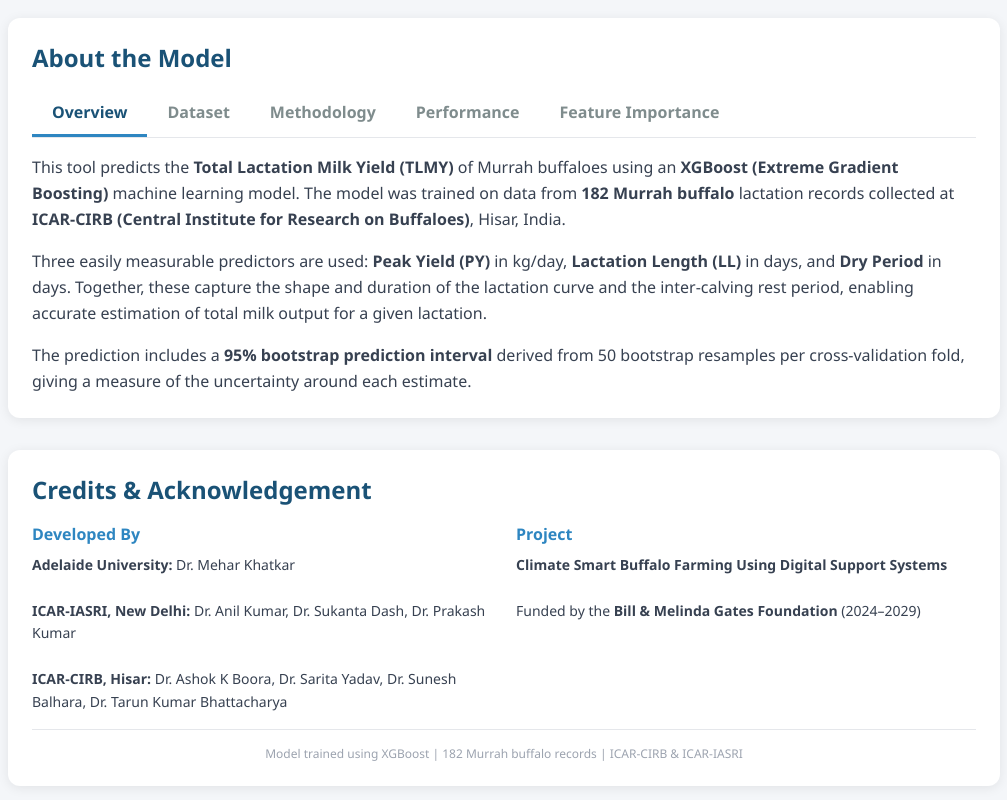
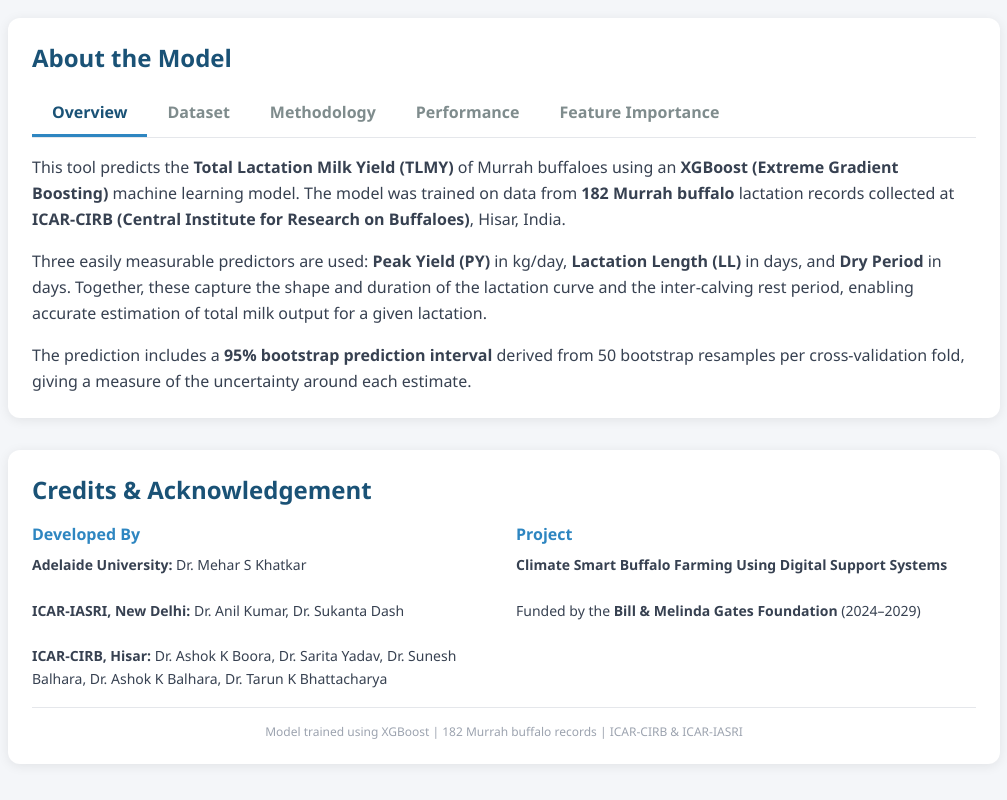
Before and after one commit to msk99/murrah-milk-predictor, a plain HTML site: page index.html in a window 1280 px wide. Shown: the part 725-1525 px from the top of the page, without its empty margins (136-1143 px from the left). Drawn offline with nearby package versions, Linux system fonts and the light colour scheme.

Commit message:
Update credits: remove Dr. Prakash Kumar, add Dr. Ashok K Balhara, fix name formats

```diff
--- a/index.html
+++ b/index.html
@@ -366,9 +366,9 @@
       <div>
         <h3 class="font-bold text-md mb-2" style="color: var(--accent);">Developed By</h3>
         <p class="text-gray-700 text-sm leading-relaxed">
-          <strong>Adelaide University:</strong> Dr. Mehar Khatkar<br><br>
-          <strong>ICAR-IASRI, New Delhi:</strong> Dr. Anil Kumar, Dr. Sukanta Dash, Dr. Prakash Kumar<br><br>
-          <strong>ICAR-CIRB, Hisar:</strong> Dr. Ashok K Boora, Dr. Sarita Yadav, Dr. Sunesh Balhara, Dr. Tarun Kumar Bhattacharya
+          <strong>Adelaide University:</strong> Dr. Mehar S Khatkar<br><br>
+          <strong>ICAR-IASRI, New Delhi:</strong> Dr. Anil Kumar, Dr. Sukanta Dash<br><br>
+          <strong>ICAR-CIRB, Hisar:</strong> Dr. Ashok K Boora, Dr. Sarita Yadav, Dr. Sunesh Balhara, Dr. Ashok K Balhara, Dr. Tarun K Bhattacharya
         </p>
       </div>
       <div>
```
Also changed, not shown: milk_prediction_credit.txt (added).
